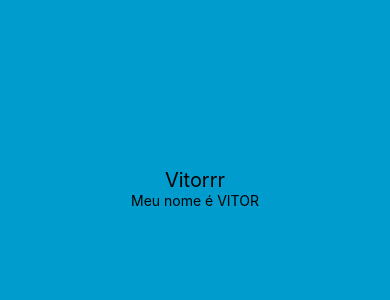
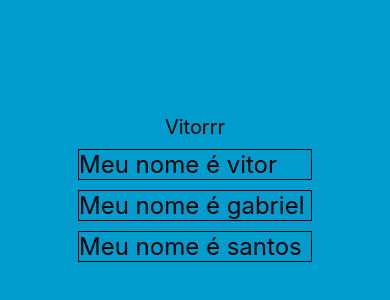
Before and after one commit to vitor-gss/programacao-movel, a React Native app in the folder proj-01/: screen / in a window 390 px wide. Shown: the part 234-534 px from the top of the page. Built offline with nearby package versions, Linux system fonts and the light colour scheme.

Commit message:
Adição de dois componentes gatos e style

```diff
--- a/proj-01/App.js
+++ b/proj-01/App.js
@@ -6,7 +6,9 @@ export default function App() {
   return (
     <View style={styles.container}>
       <Text style={styles.text}>Vitorrr</Text>
-      <Gato />
+      <Gato nome="vitor"/>
+      <Gato nome="gabriel"/>
+      <Gato nome="santos"/>
       <StatusBar style="auto" />
     </View>
   );
@@ -18,20 +20,8 @@ const styles = StyleSheet.create({
     backgroundColor: '#fff',
     alignItems: 'center',
     justifyContent: 'center',
-    backgroundColor: "#009cce"
-  },
-  btn: {
-    backgroundColor: "#555cda",
-    padding: 50,
-    margin: 10,
-    borderRadius: 8,
-  },
-  ipt: {
-    borderColor: "black",
-    padding: 5,
-    borderWidth: 1,
-    width: 120,
-    borderRadius: 4,
+    backgroundColor: "#009cce",
+    gap: 10,
   },
   text: {
     fontSize: 20,
--- a/proj-01/Gato.js
+++ b/proj-01/Gato.js
@@ -1,14 +1,25 @@
-import { View, Text } from "react-native";
+import { View, Text, StyleSheet } from "react-native";
 
-const Gato = () => {
+const Gato = ({nome}) => {
 	return (
-		<View>
-			<Text>Meu nome é VITOR</Text>
+		<View style={styles.container}>
+			<Text style={styles.text}>Meu nome é {nome}</Text>
 		</View>
 	)
 }
 
 export default Gato;
+
+const styles = StyleSheet.create({
+	container:{
+		borderWidth: 1,
+		width: "60%",
+	},
+	text: {
+		fontSize: 24,
+	}
+}
+)
 
 /* export default function Gato(){
 	return(
```
